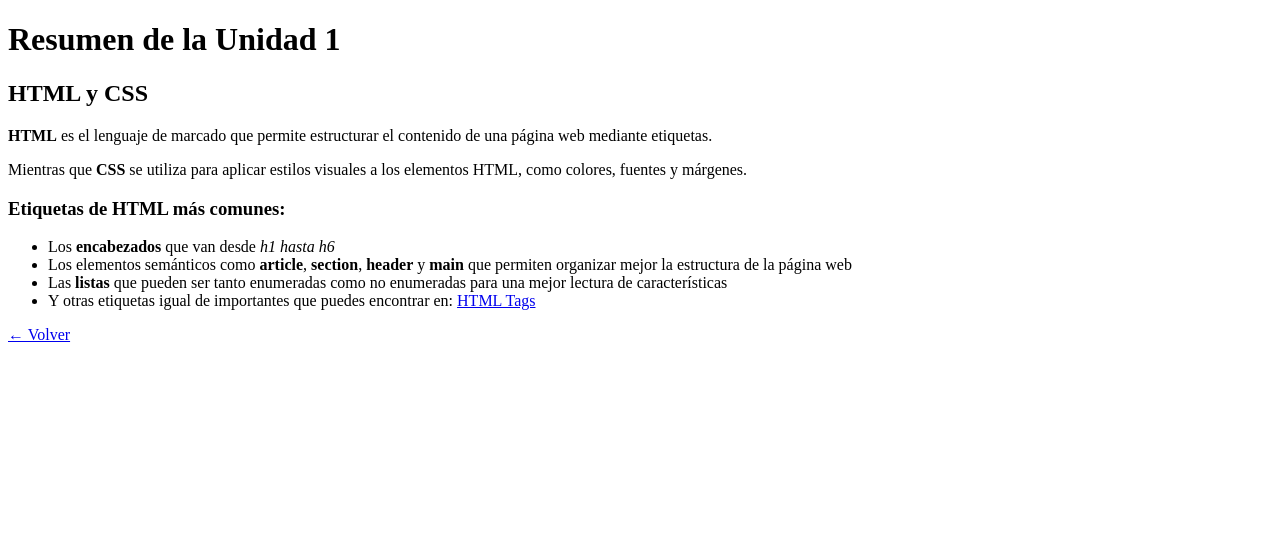
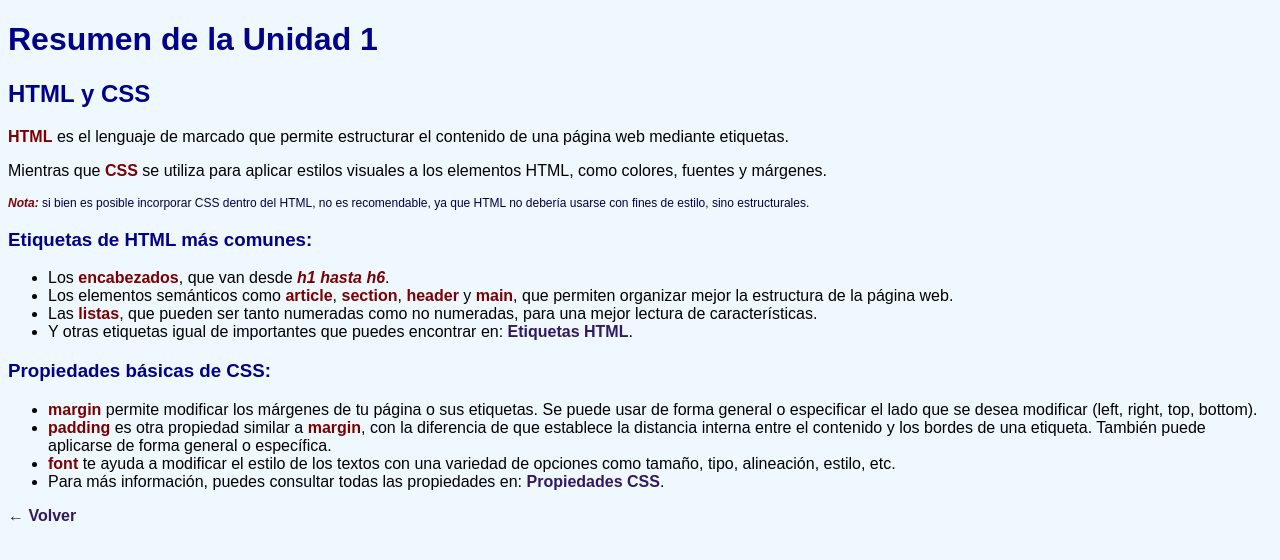
Before and after one commit to TrmitaDnamita/Telecom-Course---EducationIT, a PHP site: page /challenge3_index.html in a window 1280 px wide. Shown: the top 560 px of the page. Run offline with PHP 8.4, Linux system fonts and the light colour scheme.

Commit message:
Added more practice

```diff
--- a/Course Modules/1 - HTML Introduction/Interfaz Web/index.html
+++ b/Course Modules/1 - HTML Introduction/Interfaz Web/index.html
@@ -3,7 +3,7 @@
 <head>
     <meta charset="UTF-8">
     <meta name="viewport" content="width=device-width, initial-scale=1.0">
-    <title>Projecto Integrador</title>
+    <title>Proyecto Integrador</title>
 </head>
 <body>
     <header>
--- a/Course Modules/1 - HTML Introduction/Practice/challenge1_style.css
+++ b/Course Modules/1 - HTML Introduction/Practice/challenge1_style.css
@@ -2,6 +2,8 @@
 /* font-family: "MuseoModerno", sans-serif; "Asap", sans-serif; */
 body {
 	background-color: #edf7ff;
+	border-top: 12px solid #8a9af1;
+	padding: 0; margin: 0;
 }
 
 header h1 {
@@ -37,4 +39,5 @@ footer h1, footer a {
 	font: bold 149pt 'MuseoModerno', sans-serif;
 	color: #8a9af1;
 	text-decoration: none;
+	padding-bottom: 0; margin-bottom: 0;
 }
--- a/Course Modules/1 - HTML Introduction/Practice/challenge2b_style.css
+++ b/Course Modules/1 - HTML Introduction/Practice/challenge2b_style.css
@@ -10,6 +10,8 @@ body {
 	text-align: center;
 	width: 400px;
 	height: 400px;
+	border-bottom: 30px solid #0a2ff1;
+	border-top: 18px solid #0a2ff1;
 }
 
 h1,h2,h3,h5 { font-weight: 900;}
--- a/Course Modules/1 - HTML Introduction/Practice/challenge3_index.html
+++ b/Course Modules/1 - HTML Introduction/Practice/challenge3_index.html
@@ -5,22 +5,37 @@
 	<meta charset="UTF-8">
 	<meta name="viewport" content="width=device-width, initial-scale=1.0">
 	<title>Desafío 3</title>
+
+	<link rel="stylesheet" href="challenge3_style.css">
 </head>
 
 <body>
 	<h1>Resumen de la Unidad 1</h1>
+
 	<article>
 		<h2>HTML y CSS</h2>
 		<p><strong>HTML</strong> es el lenguaje de marcado que permite estructurar el contenido de una página web mediante etiquetas.</p>
 		<p>Mientras que <strong>CSS</strong> se utiliza para aplicar estilos visuales a los elementos HTML, como colores, fuentes y márgenes.</p>
+		<aside><em>Nota:</em> si bien es posible incorporar CSS dentro del HTML, no es recomendable, ya que HTML no debería usarse con fines de estilo, sino estructurales.</aside>
 	</article>
+
 	<section>
 		<h3>Etiquetas de HTML más comunes:</h3>
 		<ul>
-			<li>Los <strong>encabezados</strong> que van desde <em>h1 hasta h6</em></li>
-			<li>Los elementos semánticos como <strong>article</strong>, <strong>section</strong>, <strong>header</strong> y <strong>main</strong> que permiten organizar mejor la estructura de la página web</li>
-			<li>Las <strong>listas</strong> que pueden ser tanto enumeradas como no enumeradas para una mejor lectura de características</li>
-			<li>Y otras etiquetas igual de importantes que puedes encontrar en: <a href="https://www.w3schools.com/TAGS/default.asp">HTML Tags</a></li>
+			<li>Los <strong>encabezados</strong>, que van desde <em>h1 hasta h6</em>.</li>
+			<li>Los elementos semánticos como <strong>article</strong>, <strong>section</strong>, <strong>header</strong> y <strong>main</strong>, que permiten organizar mejor la estructura de la página web.</li>
+			<li>Las <strong>listas</strong>, que pueden ser tanto numeradas como no numeradas, para una mejor lectura de características.</li>
+			<li>Y otras etiquetas igual de importantes que puedes encontrar en: <a href="https://www.w3schools.com/TAGS/default.asp">Etiquetas HTML</a>.</li>
+		</ul>
+	</section>
+
+	<section>
+		<h3>Propiedades básicas de CSS:</h3>
+		<ul>
+			<li><strong>margin</strong> permite modificar los márgenes de tu página o sus etiquetas. Se puede usar de forma general o especificar el lado que se desea modificar (left, right, top, bottom).</li>
+			<li><strong>padding</strong> es otra propiedad similar a <strong>margin</strong>, con la diferencia de que establece la distancia interna entre el contenido y los bordes de una etiqueta. También puede aplicarse de forma general o específica.</li>
+			<li><strong>font</strong> te ayuda a modificar el estilo de los textos con una variedad de opciones como tamaño, tipo, alineación, estilo, etc.</li>
+			<li>Para más información, puedes consultar todas las propiedades en: <a href="https://www.w3schools.com/CSSref/index.php">Propiedades CSS</a>.</li>
 		</ul>
 	</section>
 	<footer>
@@ -29,3 +44,35 @@
 </body>
 
 </html>
+
+<!-- GPT Prompt
+1. Título del ejercicio:
+Estructura básica de contenido y aplicación de estilos con CSS externo
+
+2. Objetivos del ejercicio:
+
+Practicar la creación de un documento HTML que incluya títulos, párrafos y listas.
+
+Aplicar estilos mediante una hoja de estilos externa utilizando propiedades básicas de CSS como color, background-color, font-size y font-family.
+
+3. Consigna del ejercicio:
+Crear una página HTML llamada ejercicio.html que contenga:
+
+Un título principal (h1) con el nombre "Resumen de la unidad 1".
+
+Dos párrafos que describan los conceptos fundamentales de HTML y CSS.
+
+Una lista con al menos tres elementos que mencionen etiquetas HTML comunes.
+
+Una lista con al menos tres elementos que mencionen propiedades CSS básicas.
+
+Además, crear un archivo CSS externo llamado estilos.css que:
+
+Cambie el color del texto de los títulos a azul oscuro.
+
+Cambie el color de fondo de la página a un tono claro.
+
+Aplique un tamaño de fuente de 16px a los párrafos.
+
+Utilice una fuente sans-serif para todo el texto.
+-->
--- /dev/null
+++ b/Course Modules/1 - HTML Introduction/Practice/challenge3_style.css
@@ -0,0 +1,35 @@
+* {
+	font-family: sans-serif;
+}
+
+body {
+	background-color: aliceblue;
+}
+
+p {
+	font-size: 16px;
+}
+
+h1, h2, h3 {
+	color: darkblue;
+}
+
+aside {
+	font-size: 12px; color: rgb(0, 0, 75);
+}
+
+strong, em {
+	font-weight: bold;
+	color: rgb(125, 0, 0);
+}
+
+a {
+	font-weight: bold;
+	color: rgb(50, 25, 100);
+	text-decoration: none;
+}
+
+a:hover {
+	text-decoration: underline;
+	color: darkred;
+}
--- a/Course Modules/Learning_Journey/index.html
+++ b/Course Modules/Learning_Journey/index.html
@@ -77,7 +77,7 @@
         <h2>Trabajo Integrador del curso</h2>
         <p>The end of the road lies ahead</p>
         <section id="Trabajo Integrador"></section>
-        <p><a href="../1 - HTML Introduction/Interfaz Web/index.html">Read</a></p>
+        <p><a href="../1 - HTML Introduction/Interfaz Web/index.html" target="_blank">Read</a></p>
     </article>
     <hr>
     <a href="#">Go Top</a>
```
Also changed, not shown: Course Modules/1 - HTML Introduction/Practice/challenge2_index.html (line endings or trailing spaces).
